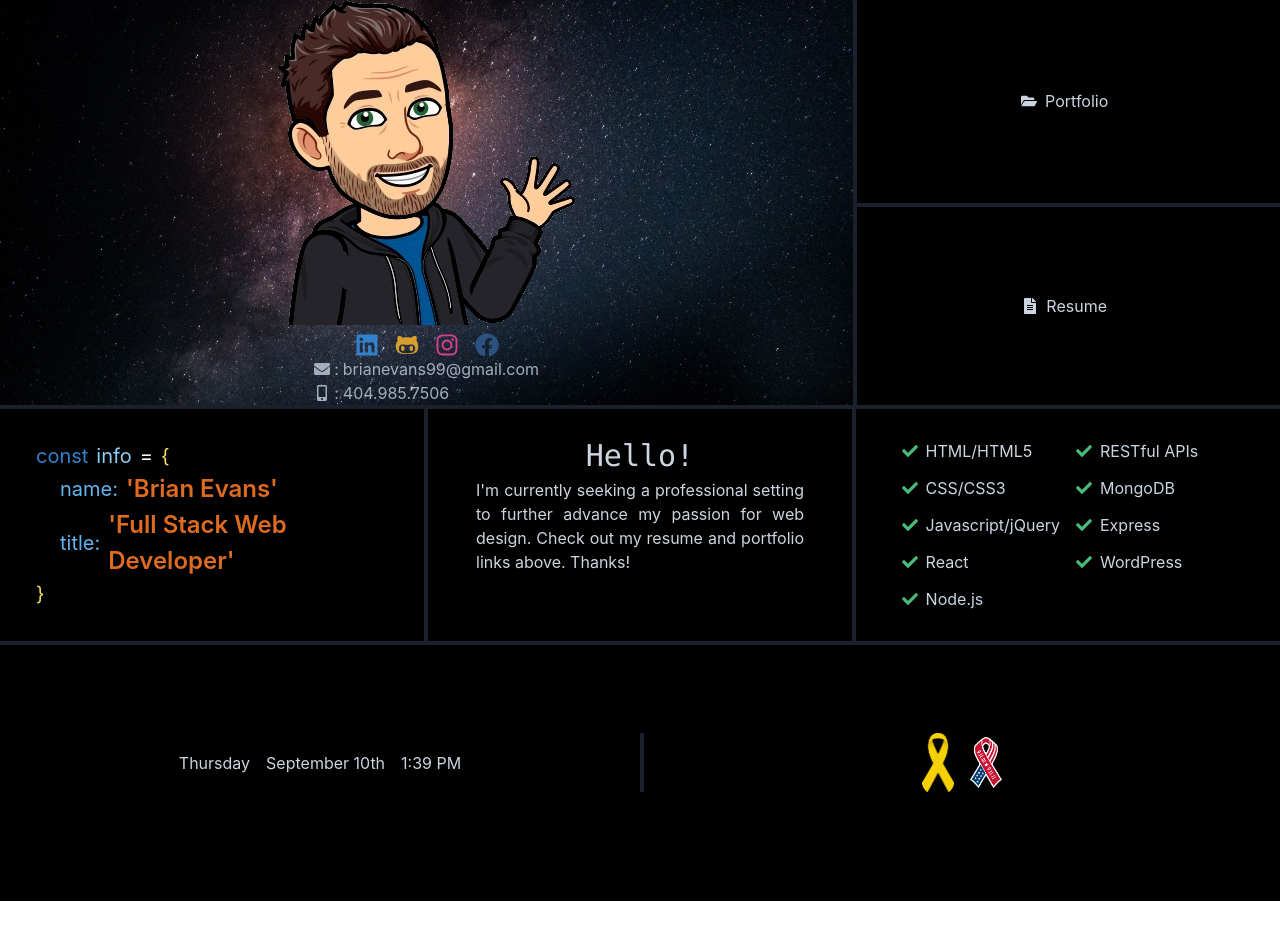
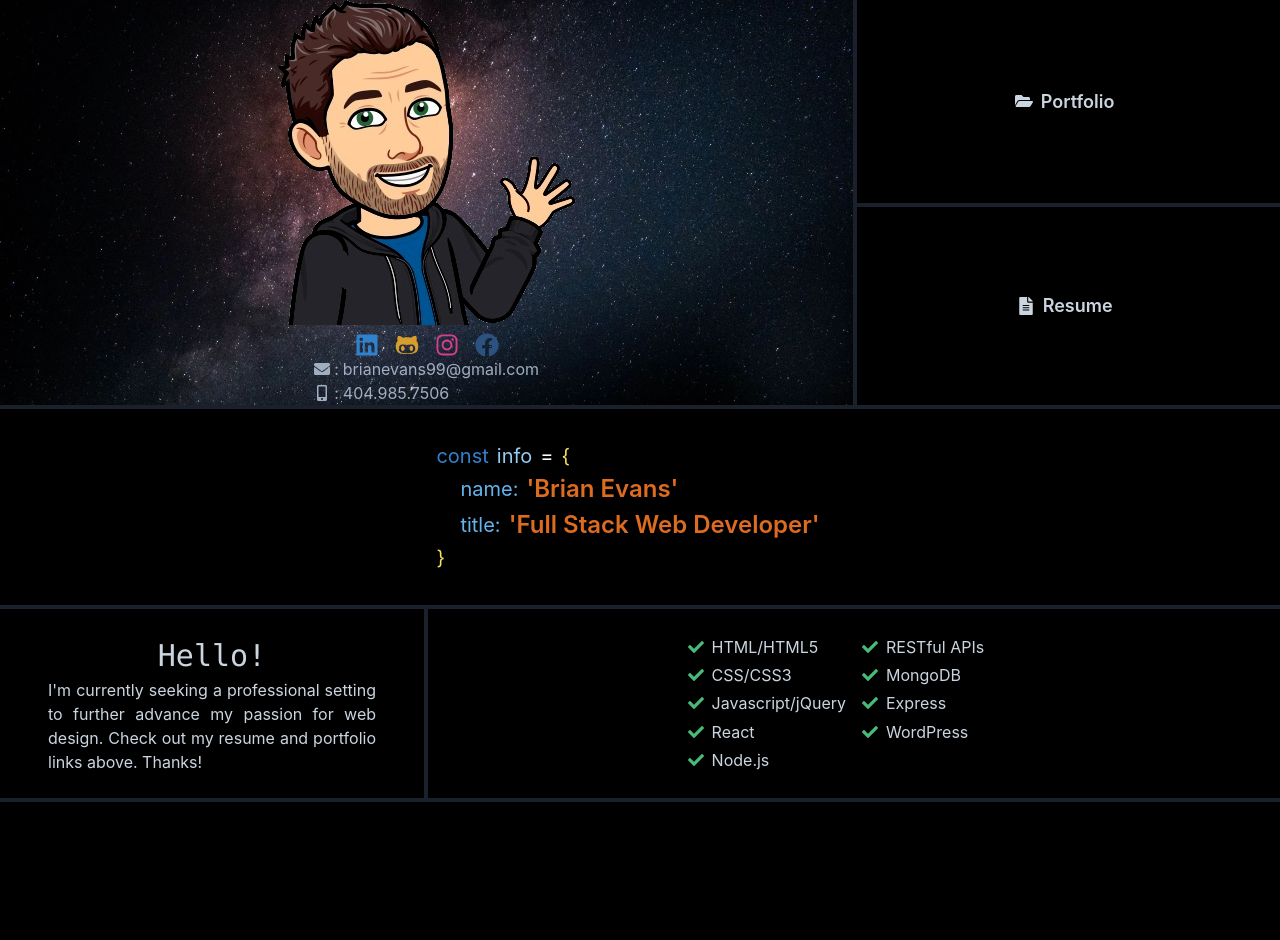
Before and after one commit to brianevans99/MyPortfolio, a React (Create React App) app in the folder client/: page / in a window 1280 px wide. Shown: the top 940 px of the page. Before the commit the page ends 901 px from the top, so only its background shows below. Built offline with nearby package versions, Linux system fonts and the light colour scheme.

Commit message:
removed Date component

```diff
--- a/client/src/components/Avatar/Avatar.js
+++ b/client/src/components/Avatar/Avatar.js
@@ -3,7 +3,11 @@ import React from 'react'
 export default function Avatar({ headshot }) {
   return (
     <div className='flex justify-center w-5/12 sm:w-6/12 lg:w-8/12'>
-      <img src={headshot} alt='Brian Evans - full stack developer' />
+      <img
+        className=''
+        src={headshot}
+        alt='Brian Evans - full stack developer'
+      />
     </div>
   )
 }
--- a/client/src/components/CustomButton/CustomButton.js
+++ b/client/src/components/CustomButton/CustomButton.js
@@ -3,7 +3,7 @@ import { Link } from 'react-router-dom'
 
 export default function CustomButton({ link, name, icon }) {
   return (
-    <div className='flex justify-center items-center transition duration-200 ease-in-out hover:bg-blue-500 transform'>
+    <div className='flex justify-center font-semibold text-lg items-center transition duration-200 ease-in-out hover:bg-blue-700 transform'>
       <Link to={link}>
         <div className='absolute top-0 left-0 w-full h-full' />
       </Link>
--- a/client/src/pages/Home.js
+++ b/client/src/pages/Home.js
@@ -3,7 +3,6 @@ import Header from '../components/Header/Header'
 import Info from '../components/Info/Info'
 import Paragraph from '../components/Paragraph/Paragraph'
 import Skills from '../components/Skills/Skills'
-import Date from '../components/Date/Date'
 import pageData from '../data/data'
 
 const baseCSS = 'cursor-pointer bg-black'
@@ -16,9 +15,7 @@ function Home() {
       <div className={`${baseCSS} col-span-3`}>
         <Header />
       </div>
-      <div
-        className={`${baseCSS} ${hover} col-span-3 lg:col-span-1 flex justify-center p-8`}
-      >
+      <div className={`${baseCSS} ${hover} col-span-3 flex justify-center p-8`}>
         <Info />
       </div>
       <div className={`${baseCSS} ${hover} col-span-3 lg:col-span-1`}>
@@ -28,16 +25,13 @@ function Home() {
         />
       </div>
       <div
-        className={`${baseCSS} ${hover} col-span-3 lg:col-span-1 flex justify-center`}
+        className={`${baseCSS} ${hover} col-span-3 lg:col-span-2 flex justify-center`}
       >
         <Skills />
       </div>
       <div
         className={`bg-black hidden lg:flex row-span-2 col-span-3 h-64`}
       ></div>
-      <div className={`${baseCSS} col-span-3 absolute bottom-0 w-full`}>
-        <Date />
-      </div>
     </div>
   )
 }
--- a/client/src/pages/Portfolio.js
+++ b/client/src/pages/Portfolio.js
@@ -8,7 +8,6 @@ import Social from '../components/Social/Social'
 import Paragraph from '../components/Paragraph/Paragraph'
 import PortfolioItem from '../components/PortfolioItem'
 import PortfolioData from '../data/portfolio'
-import Date from '../components/Date/Date'
 
 const divStyle = {
   backgroundImage: `url(${milkyWay})`,
@@ -76,13 +75,6 @@ function Portfolio() {
         </div>
 
         {projects}
-
-        <div
-          style={divStyle}
-          className={`${baseCSS} col-span-6 row-span-1 py-1 `}
-        >
-          <Date />
-        </div>
       </div>
     </div>
   )
--- a/client/src/pages/Resume.js
+++ b/client/src/pages/Resume.js
@@ -1,12 +1,12 @@
 import React from 'react'
 import { Link } from 'react-router-dom'
+import Header from '../components/Header/Header'
 import milkyWay from '../assets/images/backgrounds/milkyWay-min.webp'
 import avatar from '../assets/images/avatar.png'
 import Avatar from '../components/Avatar/Avatar'
 import { FaHome, FaFolderOpen } from 'react-icons/fa'
 import Social from '../components/Social/Social'
 import Paragraph from '../components/Paragraph/Paragraph'
-import Date from '../components/Date/Date'
 import pageData from '../data/data'
 
 const divStyle = {
@@ -109,10 +109,6 @@ function Resume() {
             <ul>{interests}</ul>
           </div>
         </div>
-
-        <div style={divStyle} className={`${baseCSS} col-span-6 py-1 `}>
-          <Date />
-        </div>
       </div>
     </div>
   )
```
